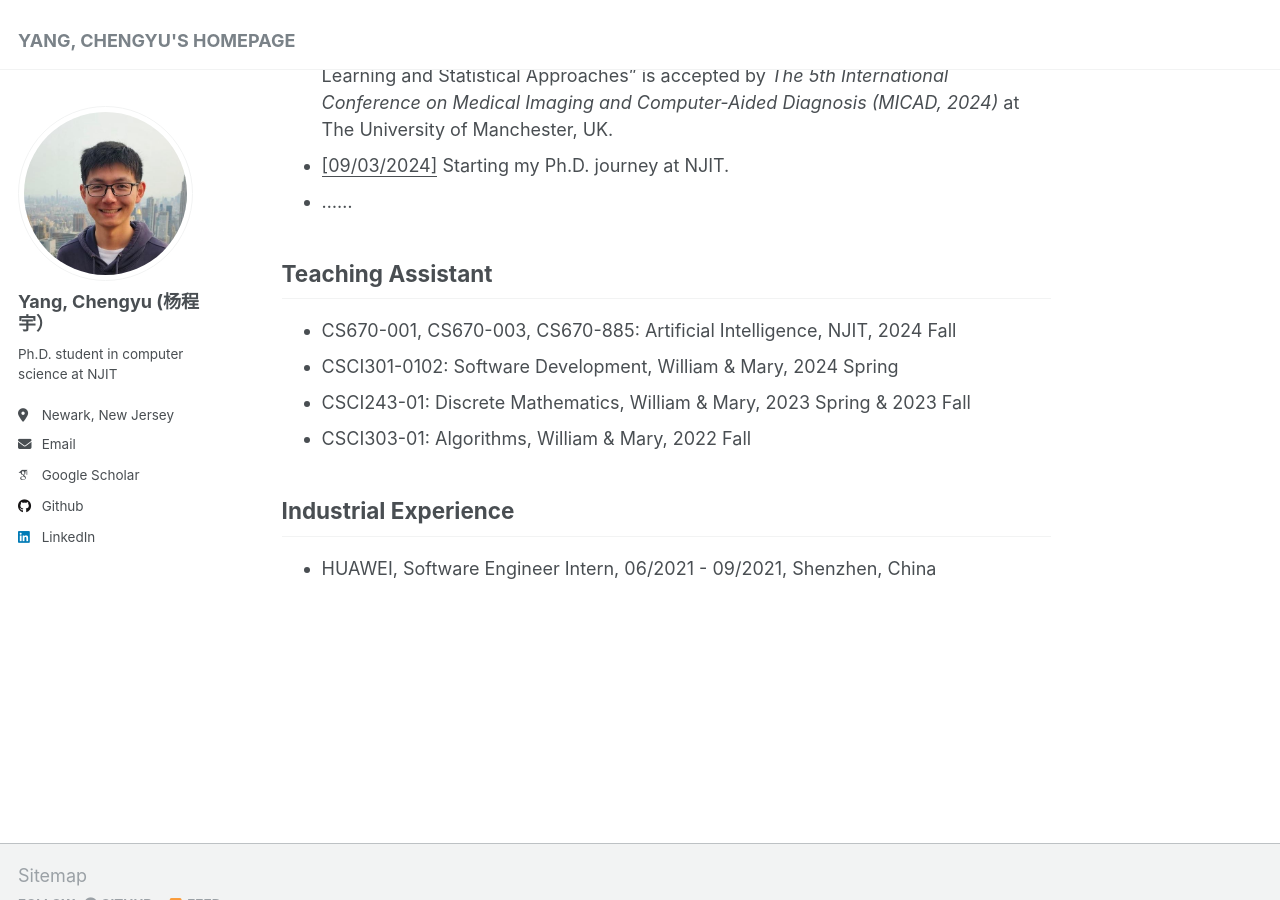
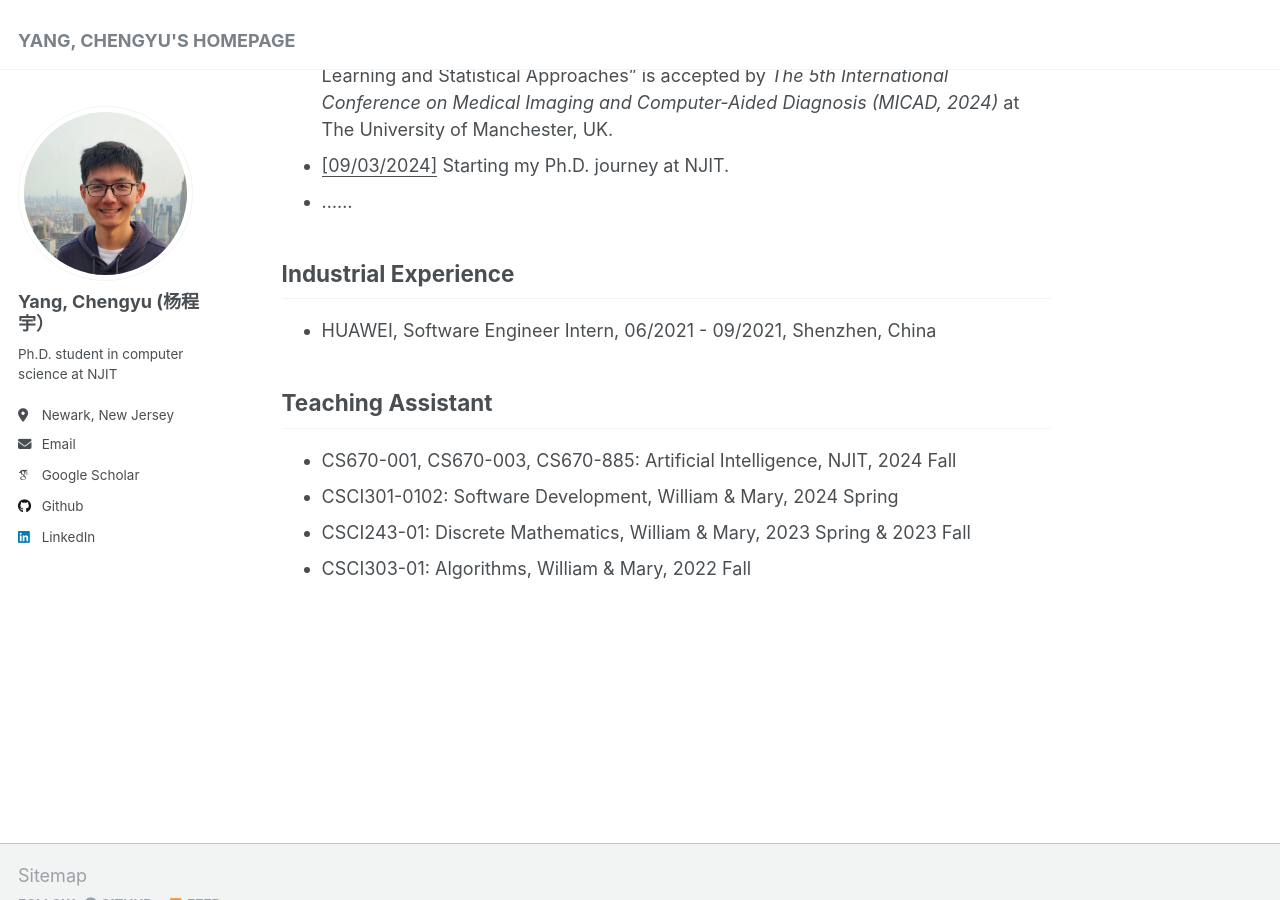
Before and after one commit to chengyuyang-njit/chengyuyang-njit.github.io, a Jekyll site: the page built from _pages/about.md, in a window 1280 px wide and 900 px high, scrolled down 683 px. Built offline with Jekyll 4.4.1, drawn with Linux system fonts in a browser that asks for light colours; some web fonts are replaced.

```diff
--- a/_pages/about.md
+++ b/_pages/about.md
@@ -23,13 +23,15 @@ Latest News
 - <u>[09/03/2024]</u> Starting my Ph.D. journey at NJIT.
 - ......
 
+
+Industrial Experience
+------
+-  HUAWEI, Software Engineer Intern, 06/2021 - 09/2021, Shenzhen, China
+
+
 Teaching Assistant
 ------
 - CS670-001, CS670-003, CS670-885: Artificial Intelligence, NJIT, 2024 Fall
 - CSCI301-0102: Software Development, William & Mary, 2024 Spring
 - CSCI243-01: Discrete Mathematics, William & Mary, 2023 Spring & 2023 Fall
 - CSCI303-01: Algorithms, William & Mary, 2022 Fall
-
-Industrial Experience
-------
--  HUAWEI, Software Engineer Intern, 06/2021 - 09/2021, Shenzhen, China
```
